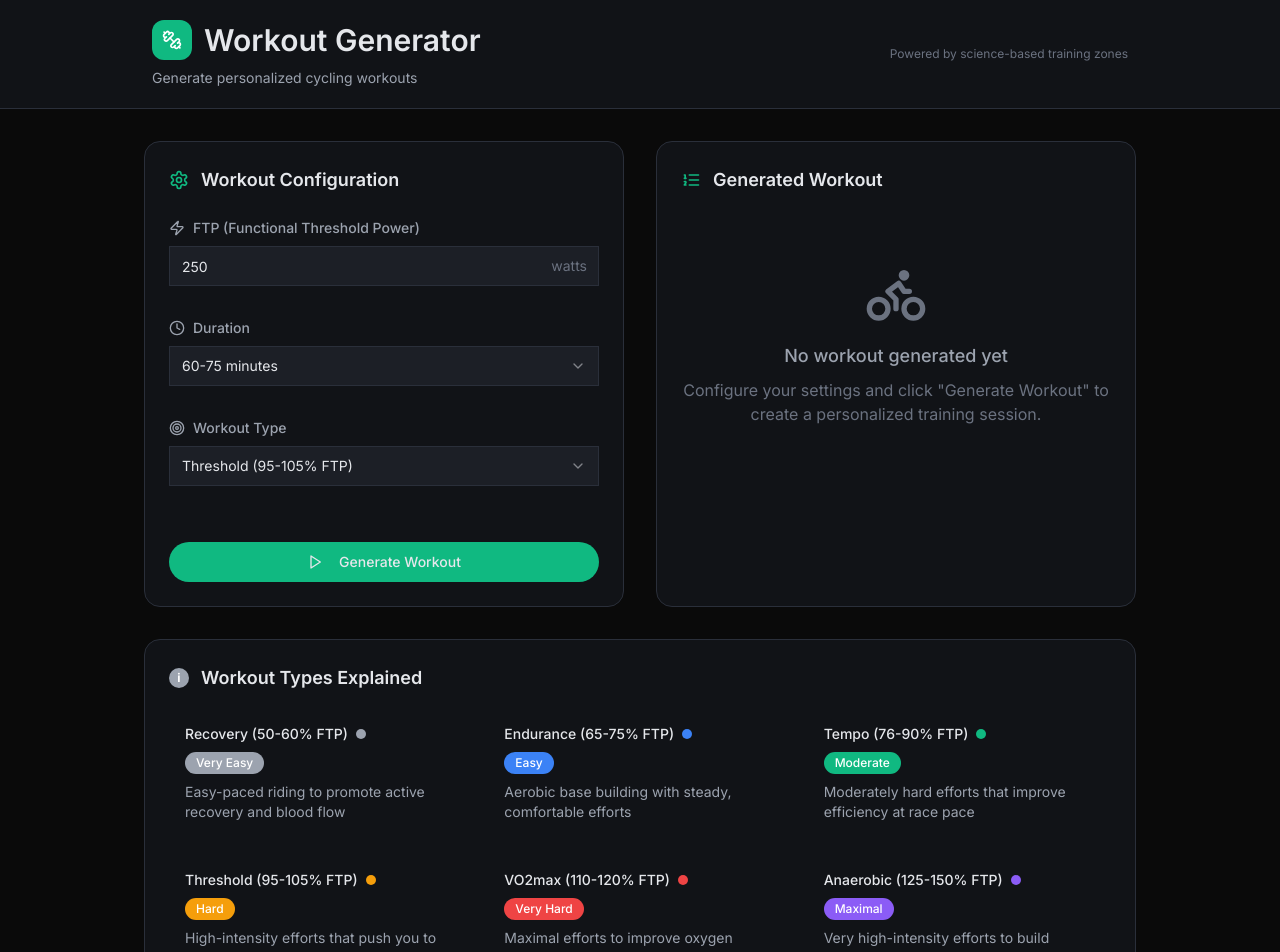
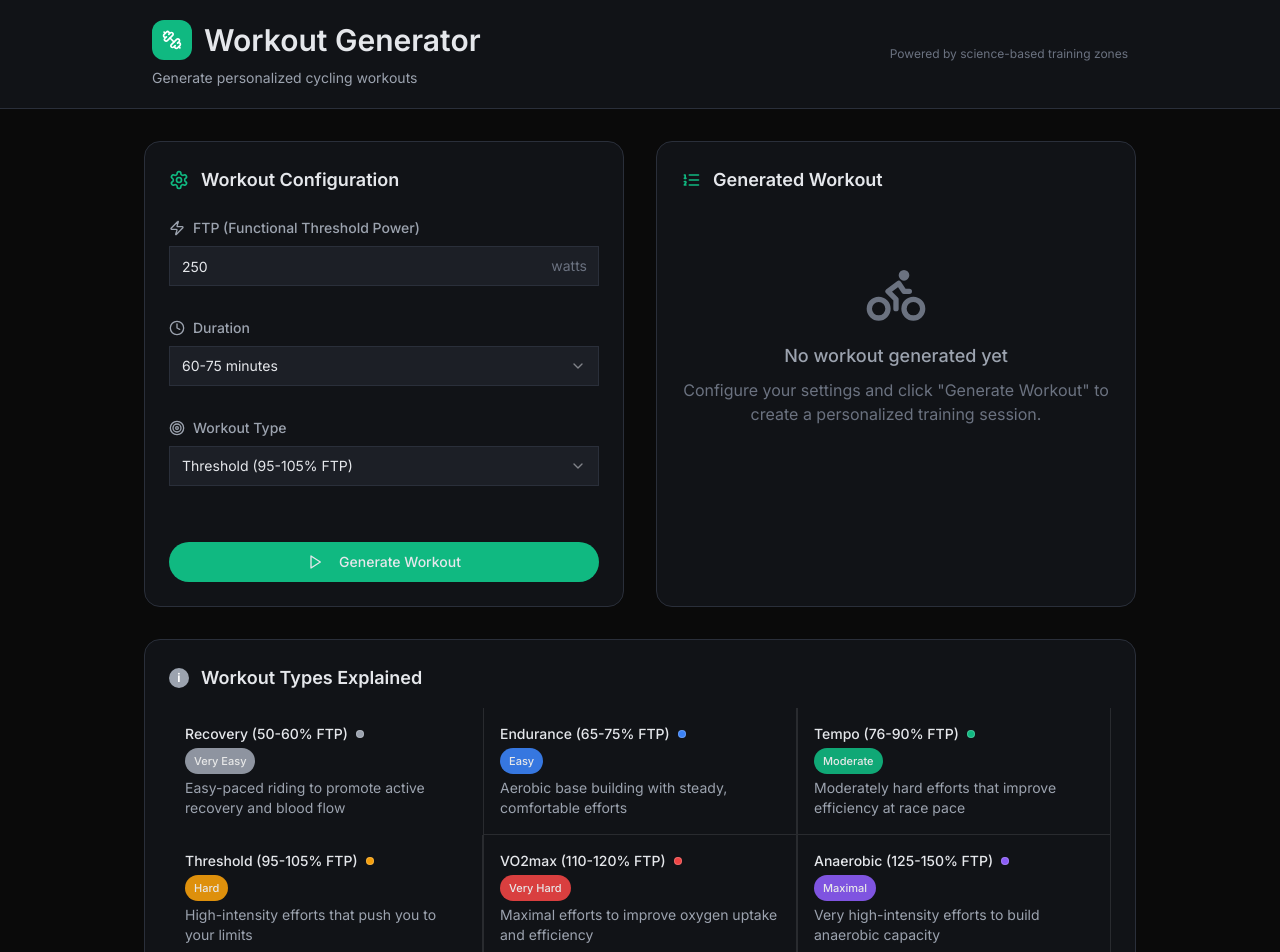
Before and after one commit to giulioGranata/WorkoutBuilder, a React (Vite) app: page / in a window 1280 px wide. Shown: the top 952 px of the page. Built offline with nearby package versions, Linux system fonts and the light colour scheme.

Commit message:
feat: add hairline utility class and improve layout in WorkoutOutput and WorkoutChart components

```diff
--- a/index.css
+++ b/index.css
@@ -95,3 +95,9 @@
     -moz-osx-font-smoothing: grayscale;
   }
 }
+
+@layer utilities {
+  .hairline {
+    border-width: 0.5px;
+  }
+}
--- a/src/components/WorkoutChart.tsx
+++ b/src/components/WorkoutChart.tsx
@@ -254,7 +254,7 @@ export function WorkoutChart({ steps, ftp }: Props) {
   return (
     <div
       ref={containerRef}
-      className="relative w-full h-40 sm:h-48 select-none py-4 sm:py-6"
+      className="relative w-full h-40 sm:h-48 select-none py-4 sm:py-6 mb-8"
     >
       <svg
         className="w-full h-full"
--- a/src/components/WorkoutOutput.tsx
+++ b/src/components/WorkoutOutput.tsx
@@ -226,7 +226,7 @@ export function WorkoutOutput({
   // step list visuals removed in favor of the chart
 
   return (
-    <div className="rounded-2xl bg-[--card] border border-[--border] p-6 shadow-[--shadow-card]">
+    <div className="rounded-2xl bg-[--card] border border-[--border] px-4 py-6 sm:px-6 shadow-[--shadow-card]">
       <div className="flex items-center mb-5">
         <ListOrdered className="text-[--accent-solid] mr-3 h-5 w-5" />
         <h2 className="text-lg font-semibold text-[--text-primary]">
@@ -307,9 +307,9 @@ export function WorkoutOutput({
       {workout ? (
         <div className="workout-content" data-testid="workout-display">
           {/* Workout Title */}
-          <div className="mb-6">
+          <div className="mb-8">
             <h3
-              className="text-lg font-semibold text-[--text-primary]"
+              className="text-lg font-semibold text-[--text-primary] leading-tight"
               data-testid="text-workout-title"
             >
               {workout.title}
@@ -320,42 +320,42 @@ export function WorkoutOutput({
           <WorkoutChart steps={biasedSteps} ftp={workout.ftp} />
 
           {/* Segments */}
-          <div className="mt-6">
+          <div>
             <WorkoutSegments steps={biasedSteps} ftp={workout.ftp} />
           </div>
 
           {/* Metrics */}
-          <div className="mt-6 grid grid-cols-1 sm:grid-cols-3 gap-3 text-center">
-            <div className="bg-[--card-light] rounded-2xl p-5 sm:p-6">
+          <div className="mt-9 grid grid-cols-1 sm:grid-cols-3 gap-3 text-center">
+            <div className="bg-[--card-light] rounded-2xl p-5 sm:p-6 shadow-md transition-all hover:shadow-[--shadow-card] hover:bg-[--card]">
+              <Clock className="h-5 w-5 mx-auto mb-1 text-primary" />
               <div
-                className="text-xl font-semibold text-[--text-primary] tabular-nums"
+                className="text-2xl font-semibold text-[--text-primary] tabular-nums leading-none"
                 data-testid="text-total-minutes"
               >
-                <Clock className="h-5 w-5 mx-auto mb-1 text-primary" />
                 {workout.totalMinutes}
               </div>
-              <div className="text-xs text-[--text-tertiary] tracking-wider mt-2 leading-tight">
+              <div className="mt-2 text-xs font-semibold text-[--text-tertiary] tracking-wide">
                 Total Time (min)
               </div>
             </div>
-            <div className="bg-[--card-light] rounded-2xl p-5 sm:p-6">
+            <div className="bg-[--card-light] rounded-2xl p-5 sm:p-6 shadow-md transition-all hover:shadow-[--shadow-card] hover:bg-[--card]">
+              <Zap className="h-5 w-5 mx-auto mb-1 text-primary" />
               <div
-                className="text-xl font-semibold text-[--text-primary] tabular-nums"
+                className="text-2xl font-semibold text-[--text-primary] tabular-nums leading-none"
                 data-testid="text-avg-intensity"
               >
-                <Zap className="h-5 w-5 mx-auto mb-1 text-primary" />
                 {biasedAvgIntensity}
               </div>
-              <div className="text-xs text-[--text-tertiary] tracking-wider mt-2 leading-tight">
+              <div className="mt-2 text-xs font-semibold text-[--text-tertiary] tracking-wide">
                 Avg Power (W)
               </div>
             </div>
-            <div className="bg-[--card-light] rounded-2xl p-5 sm:p-6">
-              <div className="text-xl font-semibold text-[--text-primary] tabular-nums">
-                <Target className="h-5 w-5 mx-auto mb-1 text-primary" />
+            <div className="bg-[--card-light] rounded-2xl p-5 sm:p-6 shadow-md transition-all hover:shadow-[--shadow-card] hover:bg-[--card]">
+              <Target className="h-5 w-5 mx-auto mb-1 text-primary" />
+              <div className="text-2xl font-semibold text-[--text-primary] tabular-nums leading-none">
                 <span data-testid="text-tss">{tss}</span>
               </div>
-              <div className="text-xs text-[--text-tertiary] tracking-wider mt-2 leading-tight">
+              <div className="mt-2 text-xs font-semibold text-[--text-tertiary] tracking-wide">
                 TSS
               </div>
             </div>
--- a/src/components/WorkoutSegments.tsx
+++ b/src/components/WorkoutSegments.tsx
@@ -104,7 +104,7 @@ export function WorkoutSegments({ steps, ftp }: WorkoutSegmentsProps) {
         <li key={seg.title} className="flex items-center justify-between py-3">
           <div className="flex items-center gap-3">
             <span
-              className="w-2.5 h-2.5 rounded-full"
+              className="w-2 h-2 rounded-full ring-1 ring-inset ring-white/20"
               style={{ backgroundColor: seg.color }}
             />
             <div>
@@ -112,7 +112,7 @@ export function WorkoutSegments({ steps, ftp }: WorkoutSegmentsProps) {
               <p className="text-xs text-[--text-tertiary]">{seg.note}</p>
             </div>
           </div>
-          <span className="text-sm text-[--text-secondary] tabular-nums">
+          <span className="text-sm text-[--text-secondary] tabular-nums text-right">
             {seg.minutes}'
           </span>
         </li>
--- a/src/components/WorkoutTypes.tsx
+++ b/src/components/WorkoutTypes.tsx
@@ -30,32 +30,33 @@ export default function WorkoutTypes() {
           Workout Types Explained
         </h3>
       </div>
-      <div className="grid md:grid-cols-2 lg:grid-cols-3 gap-4 text-sm">
-        {(Object.keys(WORKOUT_TYPES) as WorkoutType[]).map((key) => {
+      <div className="grid md:grid-cols-2 lg:grid-cols-3 text-sm">
+        {(Object.keys(WORKOUT_TYPES) as WorkoutType[]).map((key, idx) => {
           const type = WORKOUT_TYPES[key];
+          const classes = [
+            "px-4 py-4 space-y-1",
+            idx > 0 ? "border-t hairline border-white/10 md:border-t-0" : "",
+            idx % 2 === 1 ? "md:border-l hairline border-white/10" : "",
+            idx % 3 !== 0 ? "lg:border-l hairline border-white/10" : "lg:border-l-0",
+          ].join(" ");
           return (
-            <div key={key} className="bg-[--muted]/30 rounded-lg p-4 space-y-2">
-              <div className="flex flex-col items-start">
-                <div className="flex items-center mb-2 gap-2 flex-wrap md:flex-nowrap">
-                  <div className="font-medium text-[--text-primary] ">
+            <div key={key} className={classes}>
+              <div className="flex flex-col items-start gap-1">
+                <div className="flex items-center gap-2 flex-wrap md:flex-nowrap">
+                  <div className="font-medium text-[--text-primary]">
                     {type.label}
                   </div>
                   <span
-                    className="w-2.5 h-2.5 rounded-full"
+                    className="w-2 h-2 rounded-full ring-1 ring-inset ring-white/20"
                     style={{ backgroundColor: ZONE_COLORS[key] }}
                   />
                 </div>
                 <Badge
-                  variant="outline"
-                  style={{
-                    backgroundColor: ZONE_COLORS[key],
-                    color: "white",
-                    borderColor: "transparent",
-                  }}
+                  variant="difficulty"
+                  className="opacity-90 text-white"
+                  style={{ backgroundColor: ZONE_COLORS[key] }}
                 >
-                  <span className="rounded-full text-xs font-medium">
-                    {DIFFICULTY[key]}
-                  </span>
+                  {DIFFICULTY[key]}
                 </Badge>
               </div>
               <div className="text-[--text-secondary]">{type.description}</div>
--- a/src/components/ui/badge.tsx
+++ b/src/components/ui/badge.tsx
@@ -15,6 +15,8 @@ const badgeVariants = cva(
         destructive:
           "border-transparent bg-destructive text-destructive-foreground hover:bg-destructive/80",
         outline: "text-foreground",
+        difficulty:
+          "border-transparent rounded-full px-2 py-0.5 text-[11px] font-medium",
       },
     },
     defaultVariants: {
```
Also changed, not shown: 1 other file (tests, documents, lock files or other folders).
